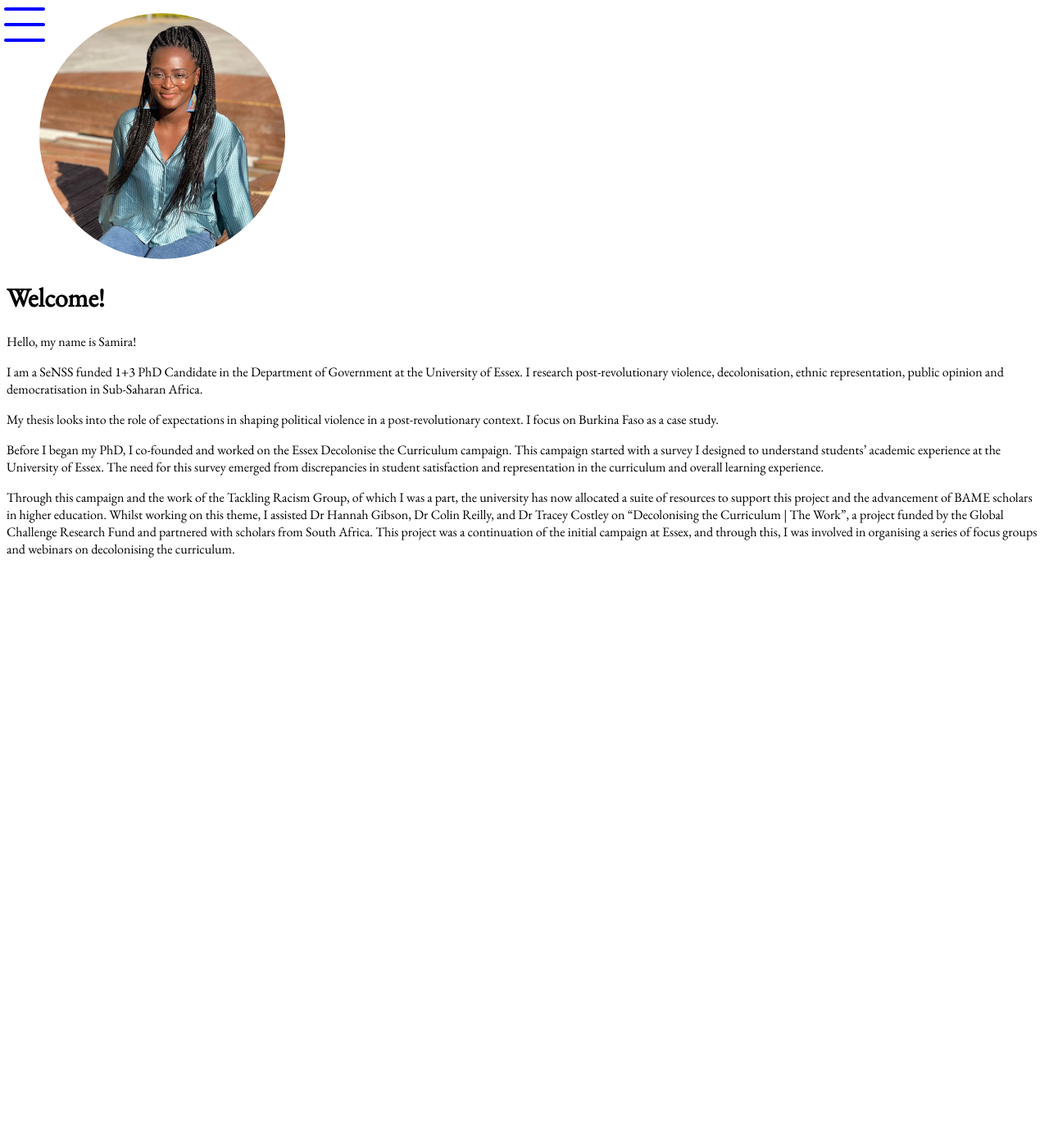
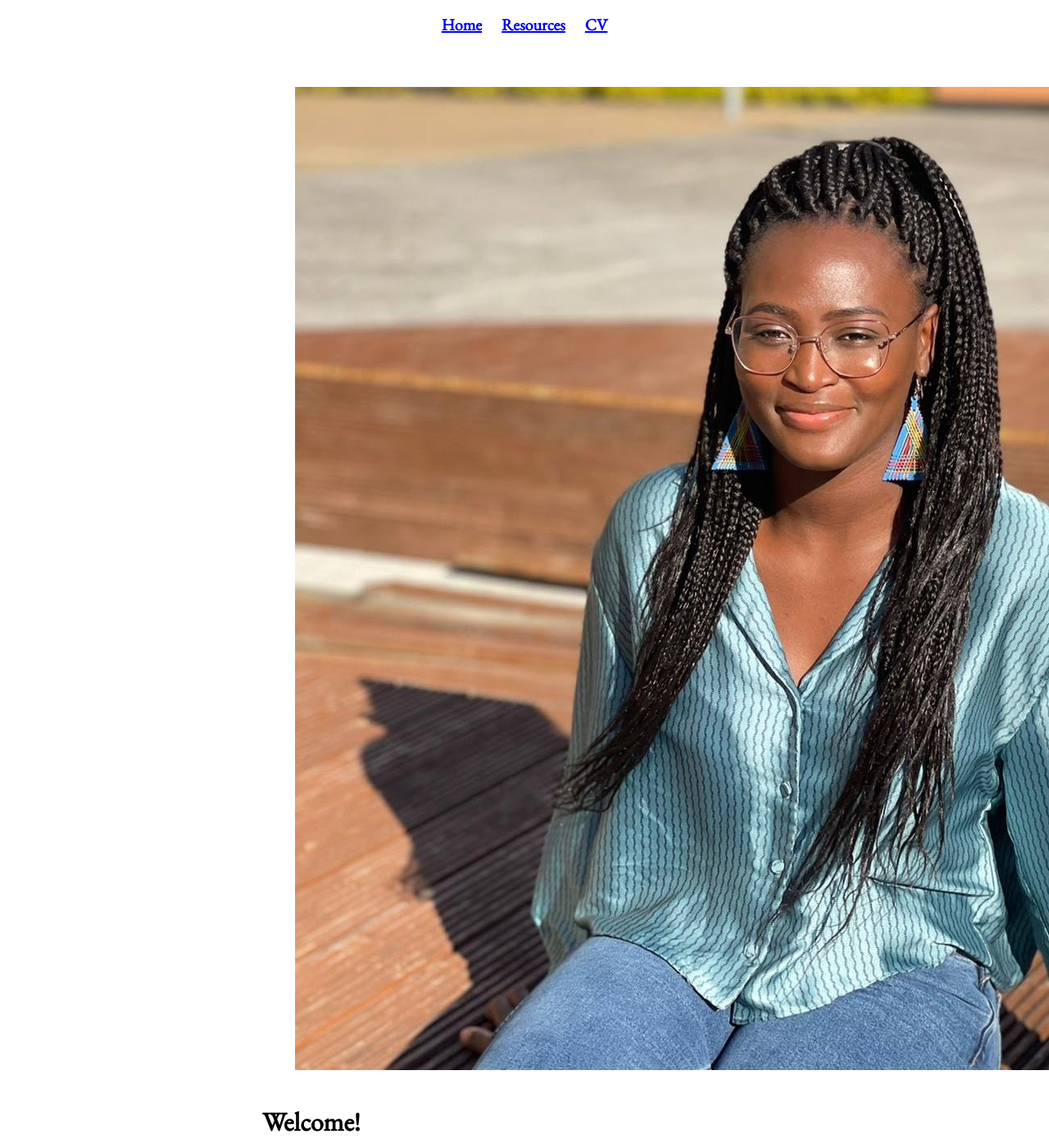
Before and after one commit to samiradiebire/samiradiebire.github.io, a Jekyll site: the page built from index.md, in a window 1280 px wide and 1400 px high. Shown: the whole window at 82% size. Built offline with Jekyll 4.4.1, drawn with Linux system fonts in a browser that asks for light colours.

Commit message:
navigation, basic page styling, removed some links

```diff
--- a/_data/navigation.yml
+++ b/_data/navigation.yml
@@ -1,10 +1,6 @@
 - name: Home
   link: /
-- name: Blog
-  link: /blog.html
 - name: Resources
   link: /resources.html
-- name: Music
-  link: /music.html
 - name: CV
   link: /Samira_Diebire_CV.pdf
--- /dev/null
+++ b/_sass/content.scss
@@ -0,0 +1,9 @@
+
+figure {
+    align-self: center;
+}
+
+.profile {
+    border-radius: 50%;
+    width: 300px;
+}
--- a/_sass/nav.scss
+++ b/_sass/nav.scss
@@ -1,12 +1,51 @@
-$nav-height: 60px;
+/* Unopened Navigation */
+nav {
+    /* Nav position */
+    position: fixed;
+    top: 0;
+    left: 0;
+    width: 100%;
+    height: 0%;
+    transition: height 0.5s;
+    z-index: 1;
 
-/* Nav animation variables */
-$cross-shift: 19.2px;
-$cross-rotate: 45deg;
+    /* Nav background colour */
+    background-color: $yt;
 
-/* Unopened */
-nav {
-    display: none;
+    /* Nav flexbox */
+    display: flex;
+    flex-direction: column;
+    justify-content: center;
+    align-items: center;
+
+    /* Nav links */
+    a {
+        // font-family: $sans;
+        font-size: 20px;
+        font-weight: bold;
+        // color: $grey;
+
+        margin: 4px 0px 4px 0px;
+        padding: 0px;
+
+        opacity: 0;
+        -webkit-transition: opacity 0.5s;
+        -o-transition: opacity 0.5s;
+        transition: opacity 0.5s;
+    }
+}
+
+
+/* Open Nav Menu */
+.open {
+    height: 100%;
+    transition: height 0.5s;
+
+    /* Links */
+    a {
+        opacity: 1;
+        transition: opacity 0.5s;
+    }
 }
 
 /* Menu button appearance */
@@ -70,3 +109,48 @@
             transform: translate(-4px, 0px);
     opacity: 0;
 }
+
+
+/* Media Queries */
+@media screen and (min-width: 920px) {
+
+    /* PC Nav Display */
+    nav {
+        height: $nav-height;
+        background-color: $yt;
+        flex-direction: row;
+        justify-content: center;
+
+        /* PC Nav Links */
+        a {
+            opacity: 1;
+
+            margin: 0px 4px 0px 4px;
+            padding: 0px 8px 0px 8px;
+        }
+
+        /* Nav border */
+        //border-bottom-style: solid;
+    }
+
+    /* No Menu Button on PC */
+    #menu-icon {
+        display: none;
+    }
+
+}
+
+/* Media Queries */
+@media screen and (min-width: 920px) {
+    main {
+        left: $tab-left;
+        width: $tab-width;
+    }
+}
+
+@media screen and (min-width: 1500px) {
+    main {
+        left: $pc-left;
+        width: $pc-width;
+    }
+}
--- a/_sass/root.scss
+++ b/_sass/root.scss
@@ -1,10 +1,60 @@
 /* Colours */
+$yt: rgb(255, 255, 255);
+
+/* Dynamic placements and widths */
+$mob-left: 2.5%;
+$mob-width: 95%;
+
+$tab-left: 25%;
+$tab-width: 50%;
+
+$pc-left: 30%;
+$pc-width: 40%;
+
+/* Nav animation variables */
+$nav-height: 60px;
+$cross-shift: 19.2px;
+$cross-rotate: 45deg;
 
 :root {
     font-family: 'EB Garamond', serif;
 }
 
-.profile {
-    border-radius: 50%;
-    width: 300px;
+/* Body width and flex */
+html, body {
+    height: 100%;
+    width: 100%;
+    margin: 0;
 }
+
+body {
+    display: flex;
+    flex-direction: column;
+    align-items: center;
+}
+
+/* Main */
+main {
+    display: flex;
+    flex-direction: column;
+    justify-content: center;
+
+    padding-top: $nav-height * 1.5;
+    left: $mob-left;
+    width: $mob-width;
+}
+
+/* Media Queries */
+@media screen and (min-width: 920px) {
+    main {
+        left: $tab-width;
+        width: $tab-width;
+    }
+}
+
+@media screen and (min-width: 1500px) {
+    main {
+        left: $pc-width;
+        width: $pc-width;
+    }
+}
```
